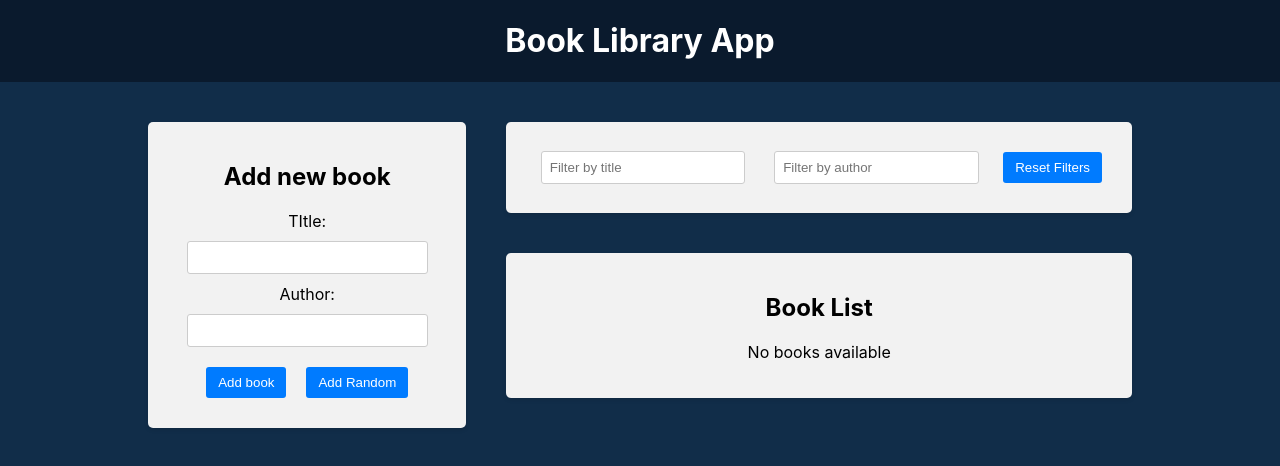
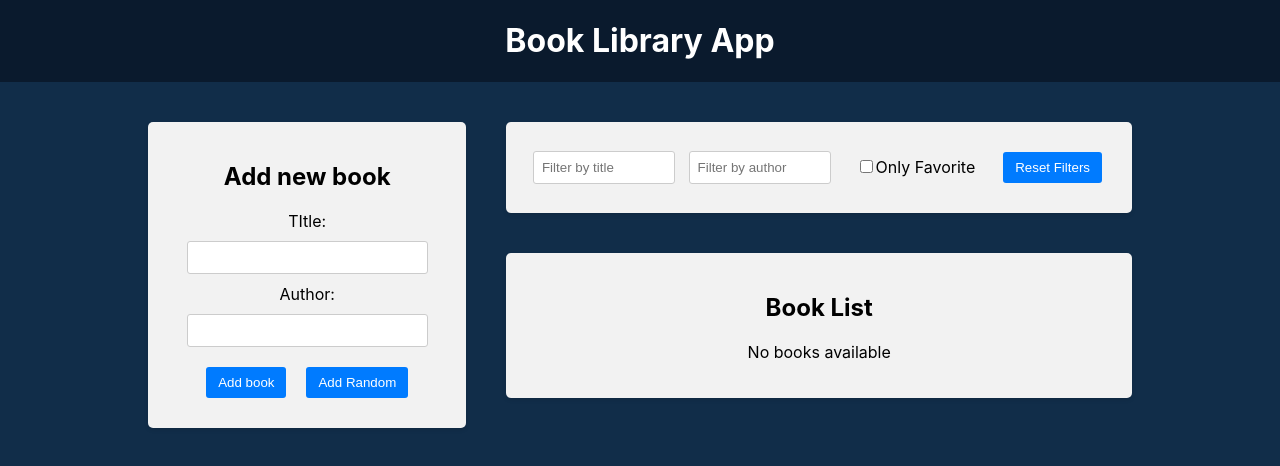
Before and after one commit to Alona-Kolisnychenko/book-library, a React (Create React App) app in the folder frontend/: page / in a window 1280 px wide. Shown: the top 466 px of the page. Built offline with nearby package versions, Linux system fonts and the light colour scheme; the HTML template or start-up script is replaced by a standard one.

Commit message:
add only favorite filter

```diff
--- a/frontend/src/components/BookList/BookList.js
+++ b/frontend/src/components/BookList/BookList.js
@@ -2,7 +2,7 @@ import { useDispatch, useSelector } from 'react-redux';
 import { BiTrashAlt } from 'react-icons/bi';
 import { BsBookmarkHeartFill, BsBookmarkHeart } from 'react-icons/bs'
 import { dellBook, toggleFavorite } from '../../redux/books/actionCreators';
-import { selectTitleFilter, selectAuthorFilter } from '../../redux/slices/filterSlice';
+import { selectTitleFilter, selectAuthorFilter, selectOnlyFavoriteFilter } from '../../redux/slices/filterSlice';
 import './BookList.css';
 
 
@@ -10,13 +10,15 @@ const BookList = () => {
   const books = useSelector((state) => state.books);
   const titleFilter = useSelector(selectTitleFilter);
   const authorFilter = useSelector(selectAuthorFilter);
+  const onlyFavoriteFilter = useSelector(selectOnlyFavoriteFilter);
   const dispatch = useDispatch();
 
   const filteredBooks = books.filter((book)=> {
       const matchesTitle = book.title.toLowerCase().includes(titleFilter.toLowerCase());
-      const matchesAuthor = book.title.toLowerCase().includes(authorFilter.toLowerCase());
+      const matchesAuthor = book.author.toLowerCase().includes(authorFilter.toLowerCase());
+      const matchesFavorite = onlyFavoriteFilter? book.isFavorite : true;
 
-    return matchesTitle && matchesAuthor
+    return matchesTitle && matchesAuthor && matchesFavorite
   })
 
   const handleDeleteBook = (id) => {
--- a/frontend/src/components/Filter/Filter.js
+++ b/frontend/src/components/Filter/Filter.js
@@ -4,7 +4,9 @@ import {
   selectTitleFilter,
   resetFilters,
   setAuthorFilter,
-  selectAuthorFilter
+  selectAuthorFilter,
+  setOnlyFavoriteFilter,
+  selectOnlyFavoriteFilter,
 } from '../../redux/slices/filterSlice';
 import './Filter.css';
 
@@ -12,17 +14,22 @@ const Filter = () => {
   const dispatch = useDispatch();
   const titleFilter = useSelector(selectTitleFilter);
   const authorFilter = useSelector(selectAuthorFilter);
+  const onlyFavoriteFilter = useSelector(selectOnlyFavoriteFilter);
 
   const handleChangeTitleFilter = (e) => {
     dispatch(setTitleFilter(e.target.value));
   };
-  const handleChangeAuthorFilter = (e)=>{
-    dispatch(setAuthorFilter(e.target.value))
-  }
+  const handleChangeAuthorFilter = (e) => {
+    dispatch(setAuthorFilter(e.target.value));
+  };
 
   const handleResetFilters = () => {
     dispatch(resetFilters());
   };
+  const handleChangeOnlyFavoriteFilter = () => {
+    dispatch(setOnlyFavoriteFilter());
+  };
+
   return (
     <div className="app-block filter">
       <div className="filter-row">
@@ -42,9 +49,22 @@ const Filter = () => {
             onChange={handleChangeAuthorFilter}
           />
         </div>
-        <button type='button' onClick={handleResetFilters}>Reset Filters</button>
+        <div className="filter-group">
+          <label>
+            <input
+              type="checkBox"
+              checked={onlyFavoriteFilter}
+              onChange={handleChangeOnlyFavoriteFilter}
+            />
+            Only Favorite
+          </label>
+        </div>
+        <button type="button" onClick={handleResetFilters}>
+          Reset Filters
+        </button>
       </div>
     </div>
   );
 };
+
 export default Filter;
--- a/frontend/src/redux/slices/filterSlice.js
+++ b/frontend/src/redux/slices/filterSlice.js
@@ -2,7 +2,8 @@ import { createSlice } from '@reduxjs/toolkit';
 
 const initialState = {
     title: '',
-    author: ''
+    author: '',
+    onlyFavorite: false
 }
 
 const filterSlice = createSlice({
@@ -15,16 +16,21 @@ const filterSlice = createSlice({
         setAuthorFilter: (state, action)=>{
             state.author = action.payload
         },
-        resetFilters: (state)=>{
+        setOnlyFavoriteFilter: (state)=>{
+            state.onlyFavorite = !state.onlyFavorite
+        },
+        resetFilters: ()=>{
             return initialState
         }
     }
 })
 
-export const { setTitleFilter, setAuthorFilter, resetFilters } = filterSlice.actions;
+export const { setTitleFilter, setAuthorFilter, setOnlyFavoriteFilter, resetFilters } = filterSlice.actions;
 
 export const selectAuthorFilter = (state) => state.filter.author;
 
 export const selectTitleFilter = (state) => state.filter.title;
 
+export const selectOnlyFavoriteFilter = (state) => state.filter.onlyFavorite;
+
 export default filterSlice.reducer;
```
